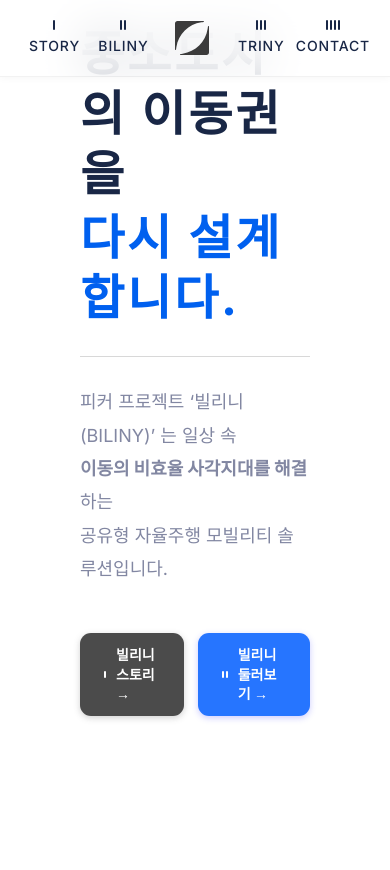
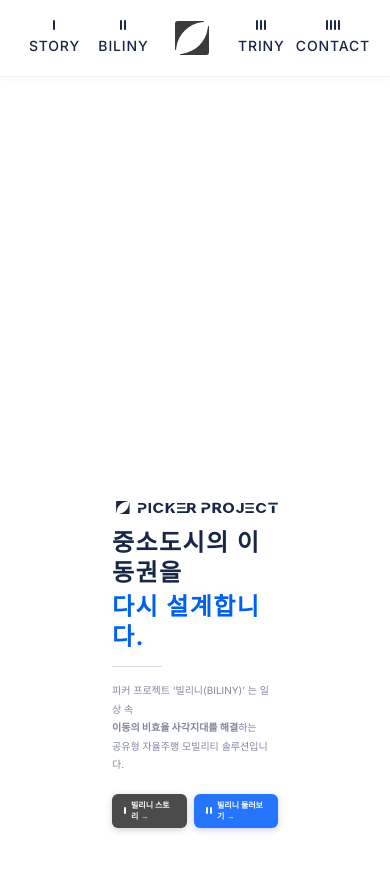
Before and after one commit to BORB-CHOI/picker-biliny, a Next.js app: page / in a window 390 px wide. Shown: the top 870 px of the page. Built offline with nearby package versions, Linux system fonts and the light colour scheme.

Commit message:
style(Hero): 고정 px 값을 vw 기반 clamp()로 변환하여 비례 축소
- wordmark, heading, description, CTA 버튼 등 모든 요소 vw 비례
- ScaleWrapper 밖이므로 vw 사용 (cqw 아님)
- 1440px 기준으로 비례 계산

```diff
--- a/src/components/sections/HeroSection.tsx
+++ b/src/components/sections/HeroSection.tsx
@@ -258,28 +258,28 @@ export function HeroSection() {
 
       <div
         ref={innerRef}
-        className="hero-inner relative z-10 px-20 pb-32 w-full max-w-380 mx-auto"
+        className="hero-inner relative z-10 px-[clamp(12px,1.39vw,20px)] pb-[clamp(16px,2.22vw,32px)] w-full max-w-[clamp(190px,26.39vw,380px)] mx-auto"
       >
         {/* PICKER PROJECT wordmark */}
-        <div className="flex items-center gap-2 mb-7 ml-1">
-          <WordmarkLogoHorizon width={240} fill="#192746" />
+        <div className="flex items-center gap-[0.14vw] mb-[clamp(14px,0.49vw,28px)] ml-1">
+          <WordmarkLogoHorizon width={240} fill="#192746" className="w-[clamp(120px,16.67vw,240px)] h-auto" />
         </div>
 
         {/* Main heading */}
-        <h1 className="mb-7">
-          <span className="block text-5xl font-bold tracking-[0.06em] text-(--color-hero-title) leading-tight">
+        <h1 className="mb-[clamp(14px,0.49vw,28px)]">
+          <span className="block text-[clamp(24px,3.33vw,48px)] font-bold tracking-[0.06em] text-(--color-hero-title) leading-tight">
             중소도시의 이동권을
           </span>
-          <span className="block text-5xl font-bold tracking-[0.06em] text-(--color-primary) leading-tight mt-1">
+          <span className="block text-[clamp(24px,3.33vw,48px)] font-bold tracking-[0.06em] text-(--color-primary) leading-tight mt-1">
             다시 설계합니다.
           </span>
         </h1>
 
         {/* Horizontal decorative line */}
-        <div className="h-px bg-[#D8D8D8] w-full max-w-130 mb-7" />
+        <div className="h-px bg-[#D8D8D8] w-full max-w-[clamp(50px,9.03vw,130px)] mb-[clamp(14px,0.49vw,28px)]" />
 
         {/* Description */}
-        <p className="text-[18px] text-(--color-text-desc) leading-[1.85] max-w-115 mb-12">
+        <p className="text-[clamp(10px,1.25vw,18px)] text-(--color-text-desc) leading-[1.85] max-w-[clamp(200px,31.94vw,460px)] mb-[clamp(20px,0.83vw,48px)]">
           피커 프로젝트 &lsquo;빌리니(BILINY)&rsquo; 는 일상 속<br />
           <strong className="font-extrabold">
             이동의 비효율 사각지대를 해결
@@ -290,17 +290,17 @@ export function HeroSection() {
         </p>
 
         {/* CTA buttons */}
-        <div className="flex gap-3.5">
+        <div className="flex gap-[clamp(7px,0.97vw,14px)]">
           <a
             href="#story"
-            className="inline-flex items-center gap-2.5 px-6 py-3 bg-[#4B4B4B] text-white text-[14px] font-bold rounded-[11px] shadow-[0_2px_6px_rgba(75,75,75,0.25)] hover:bg-[#3a3a3a] transition-colors"
+            className="inline-flex items-center gap-[clamp(5px,0.69vw,10px)] px-[clamp(12px,1.67vw,24px)] py-[clamp(6px,0.83vw,12px)] bg-[#4B4B4B] text-white text-[clamp(8px,0.97vw,14px)] font-bold rounded-[clamp(6px,0.76vw,11px)] shadow-[0_2px_6px_rgba(75,75,75,0.25)] hover:bg-[#3a3a3a] transition-colors"
           >
             <BarIndicator count={1} />
             빌리니 스토리 →
           </a>
           <a
             href="#biliny"
-            className="inline-flex items-center gap-2.5 px-6 py-3 bg-[#2675FF] text-white text-[14px] font-bold rounded-[11px] shadow-[0_2px_6px_rgba(57,57,255,0.25)] hover:bg-[#1a5ee6] transition-colors"
+            className="inline-flex items-center gap-[clamp(5px,0.69vw,10px)] px-[clamp(12px,1.67vw,24px)] py-[clamp(6px,0.83vw,12px)] bg-[#2675FF] text-white text-[clamp(8px,0.97vw,14px)] font-bold rounded-[clamp(6px,0.76vw,11px)] shadow-[0_2px_6px_rgba(57,57,255,0.25)] hover:bg-[#1a5ee6] transition-colors"
           >
             <BarIndicator count={2} />
             빌리니 둘러보기 →
```
